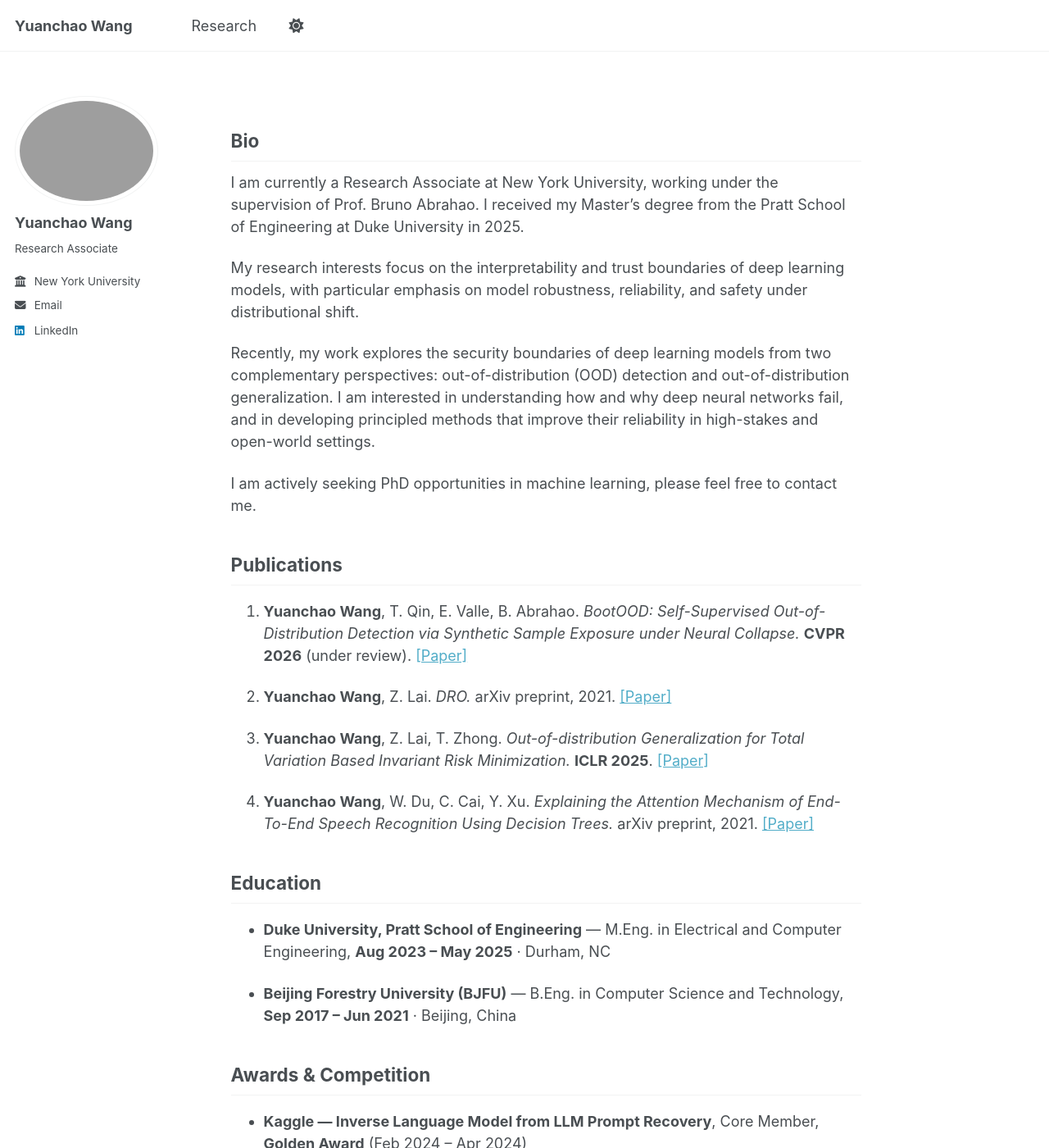
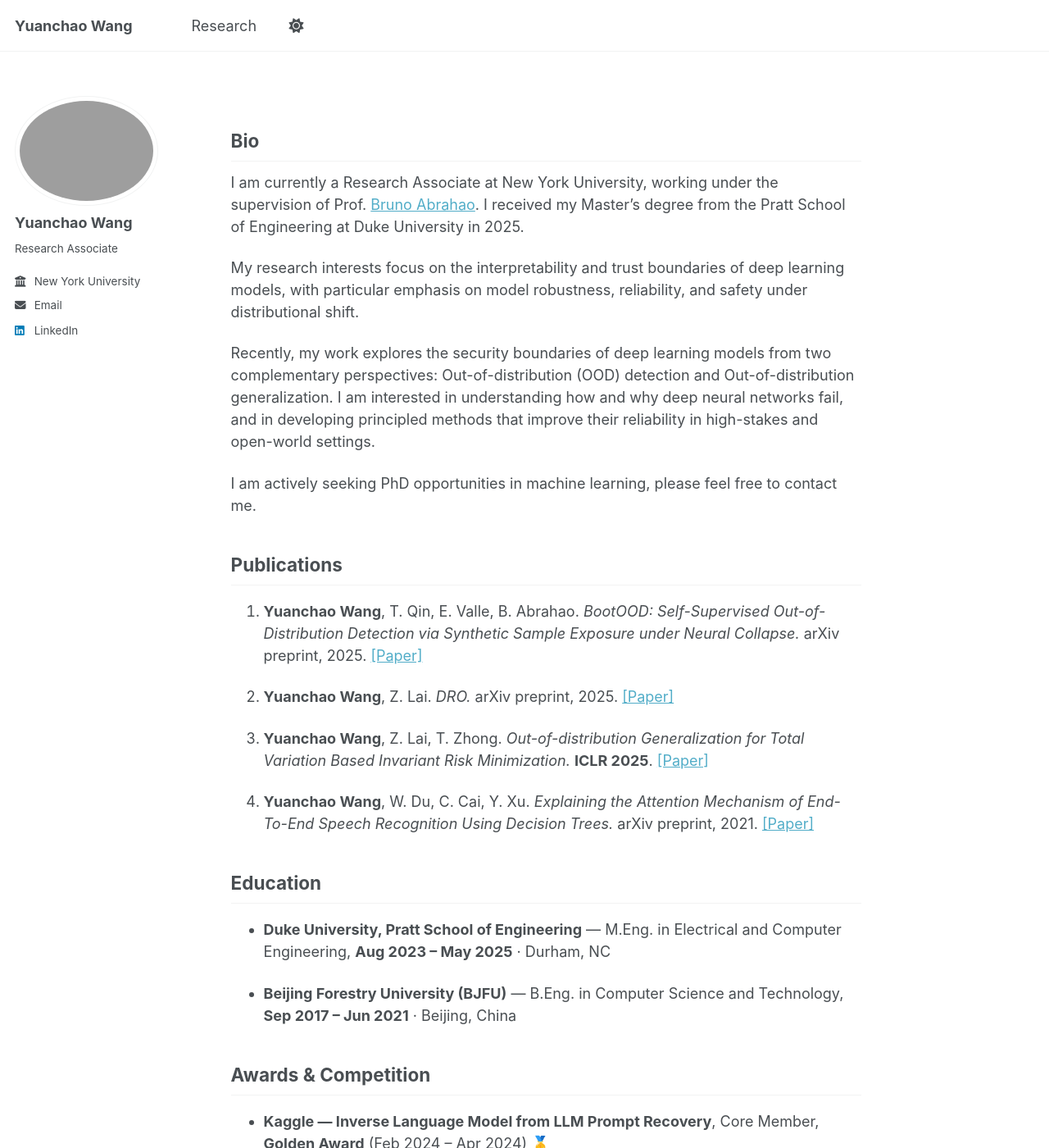
Before and after one commit to JohnnyWyc/JohnnyWyc.github.io, a Jekyll site: the page built from _pages/about.md, in a window 1280 px wide and 1400 px high. Shown: the whole window at 82% size. Built offline with Jekyll 4.4.1, drawn with Linux system fonts in a browser that asks for light colours; a script bundle is joined from its source files by our own code; library files that are not in the unit come from our copies; some of the changed text lies outside the part shown.

Commit message:
Update about.md

```diff
--- a/_pages/about.md
+++ b/_pages/about.md
@@ -11,11 +11,11 @@ redirect_from:
 
 ## Bio
 
-I am currently a Research Associate at New York University, working under the supervision of Prof. Bruno Abrahao. I received my Master’s degree from the Pratt School of Engineering at Duke University in 2025.
+I am currently a Research Associate at New York University, working under the supervision of Prof. [Bruno Abrahao](https://scholar.google.com/citations?user=x34kIOIAAAAJ&hl=en). I received my Master’s degree from the Pratt School of Engineering at Duke University in 2025.
 
 My research interests focus on the interpretability and trust boundaries of deep learning models, with particular emphasis on model robustness, reliability, and safety under distributional shift.
 
-Recently, my work explores the security boundaries of deep learning models from two complementary perspectives: out-of-distribution (OOD) detection and out-of-distribution generalization. I am interested in understanding how and why deep neural networks fail, and in developing principled methods that improve their reliability in high-stakes and open-world settings.
+Recently, my work explores the security boundaries of deep learning models from two complementary perspectives: Out-of-distribution (OOD) detection and Out-of-distribution generalization. I am interested in understanding how and why deep neural networks fail, and in developing principled methods that improve their reliability in high-stakes and open-world settings.
 
 I am actively seeking PhD opportunities in machine learning, please feel free to contact me.
 
@@ -23,9 +23,9 @@ I am actively seeking PhD opportunities in machine learning, please feel free to
 
 ## Publications
 
-1. **Yuanchao Wang**, T. Qin, E. Valle, B. Abrahao. *BootOOD: Self-Supervised Out-of-Distribution Detection via Synthetic Sample Exposure under Neural Collapse.* **CVPR 2026** (under review). [[Paper]](https://arxiv.org/pdf/2511.13539)
+1. **Yuanchao Wang**, T. Qin, E. Valle, B. Abrahao. *BootOOD: Self-Supervised Out-of-Distribution Detection via Synthetic Sample Exposure under Neural Collapse.* arXiv preprint, 2025. [[Paper]](https://arxiv.org/pdf/2511.13539)
 
-2. **Yuanchao Wang**, Z. Lai. *DRO.* arXiv preprint, 2021. [[Paper]](https://arxiv.org/pdf/2110.03879)
+2. **Yuanchao Wang**, Z. Lai. *DRO.* arXiv preprint, 2025. [[Paper]](https://arxiv.org/pdf/2110.03879)
 
 3. **Yuanchao Wang**, Z. Lai, T. Zhong. *Out-of-distribution Generalization for Total Variation Based Invariant Risk Minimization.* **ICLR 2025**. [[Paper]](https://iclr.cc/virtual/2025/poster/29073)
 
@@ -44,8 +44,8 @@ I am actively seeking PhD opportunities in machine learning, please feel free to
 
 ## Awards & Competition
 
-- **Kaggle — Inverse Language Model from LLM Prompt Recovery**, Core Member, **Golden Award** (Feb 2024 – Apr 2024)
-- **Kaggle — Causal Model of Writing Behavior and Quality**, Core Member, **Silver Award** (Oct 2023 – Jan 2024)
+- **Kaggle — Inverse Language Model from LLM Prompt Recovery**, Core Member, **Golden Award** (Feb 2024 – Apr 2024) 🥇
+- **Kaggle — Causal Model of Writing Behavior and Quality**, Core Member, **Silver Award** (Oct 2023 – Jan 2024) 🥈
 
 
 
```
